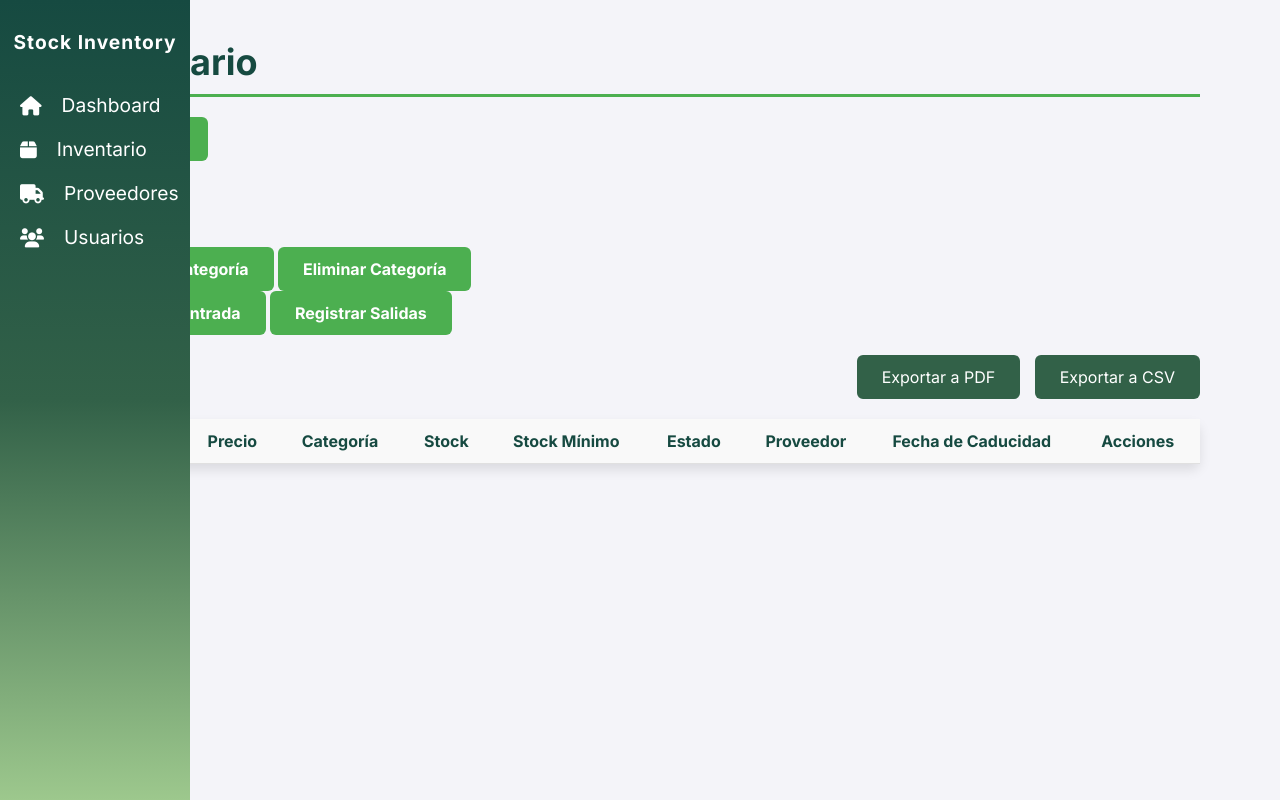
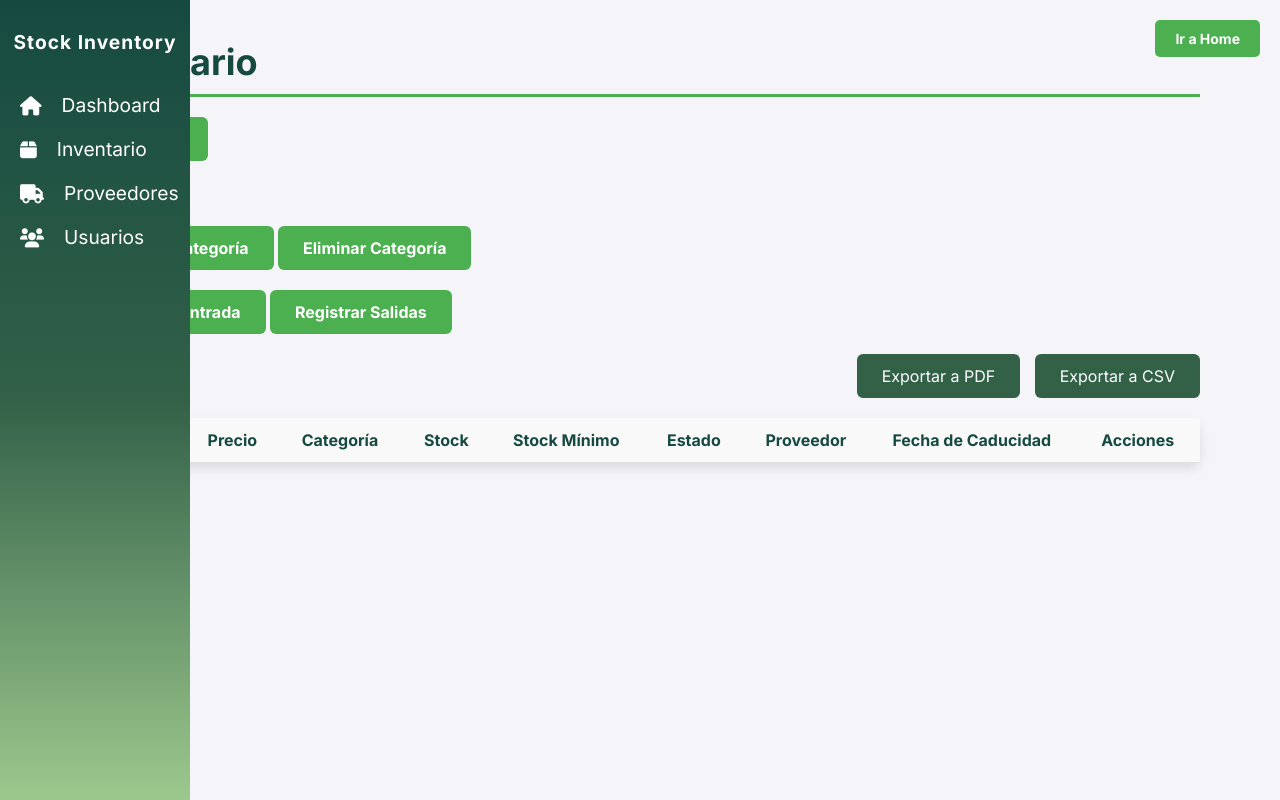
Before and after one commit to juanfel2302/StockInventory, a website: page views/inventory.html in a window 1280 px wide. Drawn offline with nearby package versions, Linux system fonts and the light colour scheme; no server answers.

Commit message:
Deja de chingar mi CSS

```diff
--- a/views/css/inventory.css
+++ b/views/css/inventory.css
@@ -162,6 +162,9 @@ table td {
   border-radius: 6px;
   box-sizing: border-box;
   font-size: 16px;
+}
+.category-button-container{
+  margin-bottom: 20px;
 }
 
 .submit-button {
--- a/views/inventory.html
+++ b/views/inventory.html
@@ -35,6 +35,11 @@
         </ul>
     </div>
 </div>
+<div class="navbar-home-button">
+  <a href="/home.html">
+      <button class="home-button">Ir a Home</button>
+  </a>
+</div>
 
 
   <!-- Contenedor del Inventario -->
@@ -53,9 +58,7 @@
         <i class="fas fa-filter"></i> Filtrar
       </button>
     </div>
-    <div class="toast-test-container">
-      <button id="testToastButton" class="test-toast-button">Probar Toast</button>
-    </div>
+
     <div class="category-button-container">
       <button id="addCategoryButton" class="add-button">Agregar Categoría</button>
       <button id="deleteCategoryButton" class="add-button">Eliminar Categoría</button>
```
Also changed, not shown: views/notification.html (+1 -1 lines), views/provider.html (+5 -0 lines), views/user.html (+6 -0 lines).
